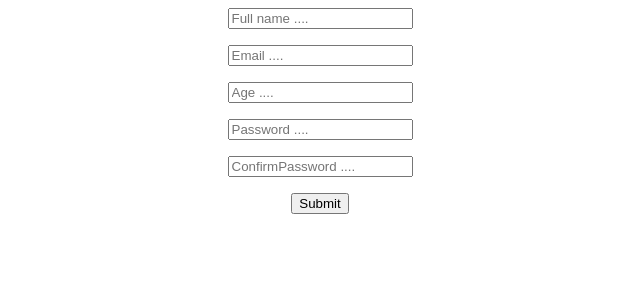
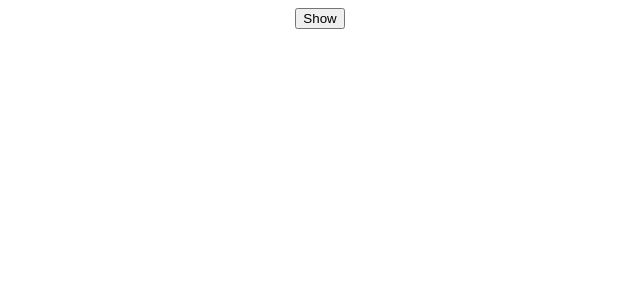
Before and after one commit to Luciefifi/my-react-js, a React (Create React App) app: page /contact in a window 1280 px wide. Shown: the top 300 px of the page, without its empty margins (320-960 px from the left). Built offline with nearby package versions, Linux system fonts and the light colour scheme.

Commit message:
add customise react hook

```diff
--- a/src/App.js
+++ b/src/App.js
@@ -1,7 +1,9 @@
 
-                import Form from './components/Form';
+                // import Form from './components/Form';
                   import './App.css';
-                  import './Form.css';
+                  // import './Form.css';
+                  import { useState } from 'react';
+
               //   import { BrowserRouter as Router , Routes , Route } from 'react-router-dom';
               //   import Home from './components/home';
               //   import Menu from './components/menu';
@@ -12,6 +14,7 @@
 
 
                 function App() {
+                  const [isVisible , setIsVisible] = useState(false)
                   // const client = new QueryClient({defaultOptions:{
                   //   queries:{
                   //     refetchOnWindowFocus: false
@@ -20,6 +23,11 @@
 
                 return(
                 <div  className="App">
+                  <button onClick={()=> setIsVisible((prev) => !prev)}>
+                    {isVisible ? "Hide" : "Show"}
+
+                  </button>
+                  {isVisible && <h1>Hidden Text</h1>}
                   {/* <QueryClientProvider client={client}>
                   <Router>
                     <Navigation/>
@@ -30,7 +38,7 @@
                   </Routes>
                  </Router>
                  </QueryClientProvider> */}
-                 <Form/>
+                 {/* <Form/> */}
 
 
 
--- a/src/components/Form.js
+++ b/src/components/Form.js
@@ -1,44 +1,44 @@
-import { useForm } from "react-hook-form"
-import {yupResolver} from "@hookform/resolvers/yup"
-import * as yup from "yup"
+// import { useForm } from "react-hook-form"
+// import {yupResolver} from "@hookform/resolvers/yup"
+// import * as yup from "yup"
 
 
-const Form = () =>{
-    const schema = yup.object().shape({
-        fullName: yup.string("").required("your full name is required dear !!!"),
-        Email: yup.string().email().required(),
-        Age: yup.number().integer().positive().min(18).required(),
-        Password: yup.string().min(8).max(16).required(),
-        ConfirmPassword: yup.string().oneOf([yup.ref("Password"), null], "passwords do not match").required()
+// const Form = () =>{
+//     const schema = yup.object().shape({
+//         fullName: yup.string("").required("your full name is required dear !!!"),
+//         Email: yup.string().email().required(),
+//         Age: yup.number().integer().positive().min(18).required(),
+//         Password: yup.string().min(8).max(16).required(),
+//         ConfirmPassword: yup.string().oneOf([yup.ref("Password"), null], "passwords do not match").required()
 
 
-    })
+//     })
 
-    const {register , handleSubmit , formState: {errors}} = useForm({
-        resolver: yupResolver(schema)
-    })
+//     const {register , handleSubmit , formState: {errors}} = useForm({
+//         resolver: yupResolver(schema)
+//     })
 
-    const onSubmit = (data) =>{
-        console.log(data)
-    }
-    return(
-        <form onSubmit={handleSubmit(onSubmit)}>
-            <input type="text" placeholder="Full name ...." {...register("fullName")}/><br></br>
-            <p>{errors.fullName?.message}</p>
-            <input type="text" placeholder="Email ...."  {...register("Email")}/><br></br>
-            <p>{errors.Email?.message}</p>
-            <input type="text" placeholder="Age ...."  {...register("Age")}/><br></br>
-            <p>{errors.Age?.message}</p>
-            <input type="password" placeholder="Password ...." {...register("Password")} /><br></br>
-            <p>{errors.Password?.message}</p>
-            <input type="password" placeholder="ConfirmPassword ...."  {...register("ConfirmPassword")} /><br></br>
-            <p>{errors.ConfirmPassword?.message}</p>
-            <input type="submit" />
+//     const onSubmit = (data) =>{
+//         console.log(data)
+//     }
+//     return(
+//         <form onSubmit={handleSubmit(onSubmit)}>
+//             <input type="text" placeholder="Full name ...." {...register("fullName")}/><br></br>
+//             <p>{errors.fullName?.message}</p>
+//             <input type="text" placeholder="Email ...."  {...register("Email")}/><br></br>
+//             <p>{errors.Email?.message}</p>
+//             <input type="text" placeholder="Age ...."  {...register("Age")}/><br></br>
+//             <p>{errors.Age?.message}</p>
+//             <input type="password" placeholder="Password ...." {...register("Password")} /><br></br>
+//             <p>{errors.Password?.message}</p>
+//             <input type="password" placeholder="ConfirmPassword ...."  {...register("ConfirmPassword")} /><br></br>
+//             <p>{errors.ConfirmPassword?.message}</p>
+//             <input type="submit" />
 
 
 
-        </form>
-    )
-}
+//         </form>
+//     )
+// }
 
-export default Form
+// export default Form
```
